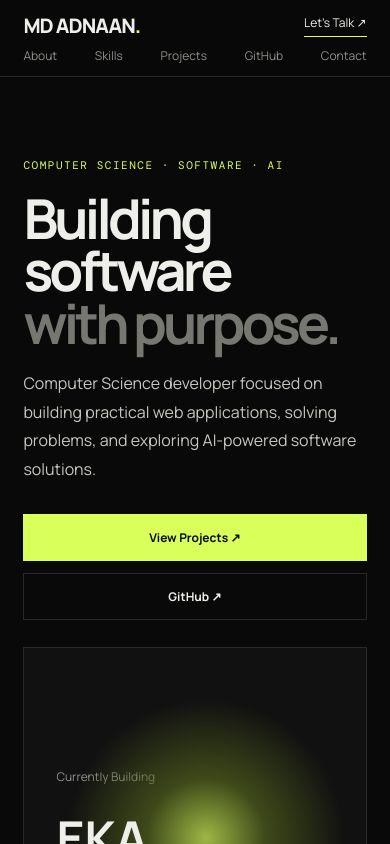
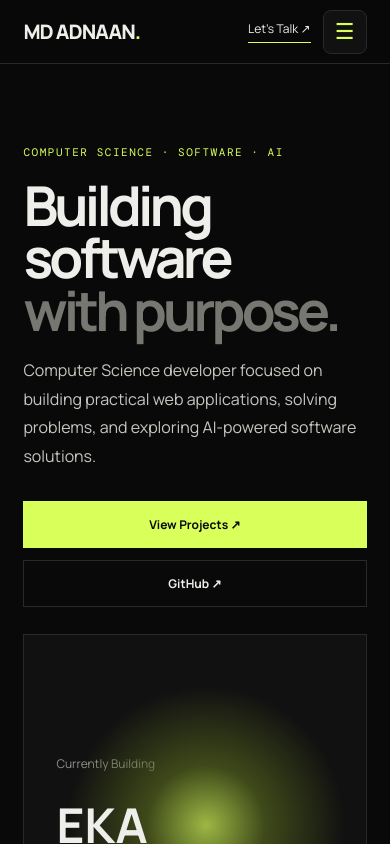
Before and after one commit to Md-Adnaan23/Portfolio, a React (Vite) app: page / in a window 390 px wide. Shown: the top 844 px of the page. Built offline with nearby package versions, Linux system fonts and the light colour scheme.

Commit message:
Add mobile navigation dropdown

```diff
--- a/src/components/Navbar.jsx
+++ b/src/components/Navbar.jsx
@@ -1,20 +1,52 @@
+import { useRef, useState } from "react";
+
 export default function Navbar() {
+  const [menuOpen, setMenuOpen] = useState(false);
+  const menuButtonRef = useRef(null);
+
+  function closeMenu() {
+    setMenuOpen(false);
+  }
+
+  function handleKeyDown(event) {
+    if (event.key === "Escape" && menuOpen) {
+      closeMenu();
+      menuButtonRef.current?.focus();
+    }
+  }
+
   return (
-    <header className="navbar">
-      <a href="#home" className="logo">
+    <header className="navbar" onKeyDown={handleKeyDown}>
+      <a href="#home" className="logo" onClick={closeMenu}>
         MD ADNAAN<span>.</span>
       </a>
 
-      <nav>
-        <a href="#about">About</a>
-        <a href="#skills">Skills</a>
-        <a href="#projects">Projects</a>
-        <a href="#github">GitHub</a>
-        <a href="#contact">Contact</a>
+      <button
+        ref={menuButtonRef}
+        type="button"
+        className="menu-toggle"
+        aria-label={menuOpen ? "Close navigation" : "Open navigation"}
+        aria-expanded={menuOpen}
+        aria-controls="portfolio-nav"
+        onClick={() => setMenuOpen((open) => !open)}
+      >
+        <span aria-hidden="true">{menuOpen ? "×" : "☰"}</span>
+      </button>
+
+      <nav
+        id="portfolio-nav"
+        aria-label="Main navigation"
+        className={menuOpen ? "is-open" : ""}
+      >
+        <a href="#about" onClick={closeMenu}>About</a>
+        <a href="#skills" onClick={closeMenu}>Skills</a>
+        <a href="#projects" onClick={closeMenu}>Projects</a>
+        <a href="#github" onClick={closeMenu}>GitHub</a>
+        <a href="#contact" onClick={closeMenu}>Contact</a>
       </nav>
 
-      <a href="#contact" className="nav-button">
-        Let's Talk ↗
+      <a href="#contact" className="nav-button" onClick={closeMenu}>
+        Let’s Talk ↗
       </a>
     </header>
   );
--- a/src/index.css
+++ b/src/index.css
@@ -553,20 +553,72 @@ footer {
 ========================= */
 
 @media (max-width: 850px) {
-.navbar {
-  height: auto;
-  padding: 12px 6vw;
-  flex-wrap: wrap;
-  row-gap: 8px;
+.menu-toggle {
+  display: none;
 }
 
-.navbar nav {
-  display: flex;
-  order: 1;
-  flex-basis: 100%;
-  flex-wrap: wrap;
-  justify-content: space-between;
-  gap: 4px 12px;
+@media (max-width: 850px) {
+  .navbar {
+    height: 64px;
+    padding: 0 6vw;
+    flex-wrap: nowrap;
+    gap: 12px;
+  }
+
+  .navbar .nav-button {
+    margin-left: auto;
+    white-space: nowrap;
+  }
+
+  .menu-toggle {
+    order: 1;
+    display: grid;
+    place-items: center;
+    width: 44px;
+    height: 44px;
+    padding: 0;
+    border: 1px solid var(--border);
+    border-radius: 8px;
+    background: var(--surface);
+    color: var(--accent);
+    font-size: 22px;
+    line-height: 1;
+    cursor: pointer;
+  }
+
+  .navbar nav {
+    display: none;
+    position: absolute;
+    top: 100%;
+    left: 0;
+    right: 0;
+    padding: 4px 6vw 8px;
+    background: var(--surface);
+    border-bottom: 1px solid var(--border);
+  }
+
+  .navbar nav.is-open {
+    display: flex;
+    flex-direction: column;
+    flex-wrap: nowrap;
+    gap: 0;
+  }
+
+  .navbar nav a {
+    display: flex;
+    align-items: center;
+    min-height: 44px;
+    color: var(--text);
+    font-size: 14px;
+  }
+
+  .navbar nav a + a {
+    border-top: 1px solid var(--border);
+  }
+
+  section[id] {
+    scroll-margin-top: 64px;
+  }
 }
 
   .hero {
```
